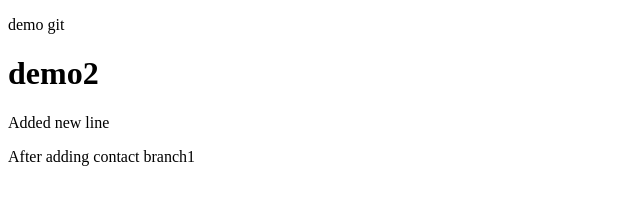
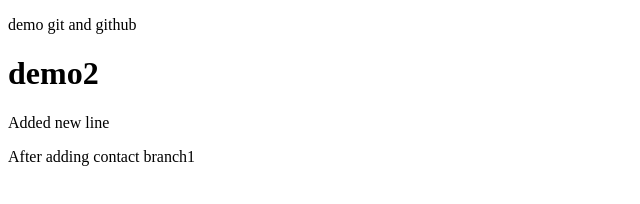
Before and after one commit to Aniruddha17112002/Learning-git, a plain HTML site: page index.html in a window 1280 px wide. Shown: the full height of the page, 0-640 px from the left. Drawn offline with Linux system fonts and the light colour scheme.

Commit message:
git and github added

```diff
--- a/index.html
+++ b/index.html
@@ -6,7 +6,7 @@
     <title>Document</title>
 </head>
 <body>
-    <p>demo git</p>
+    <p>demo git and github</p>
     <h1> demo2</h1>
     <p>Added new line</p>
     <p> After adding contact branch1</p>
```
